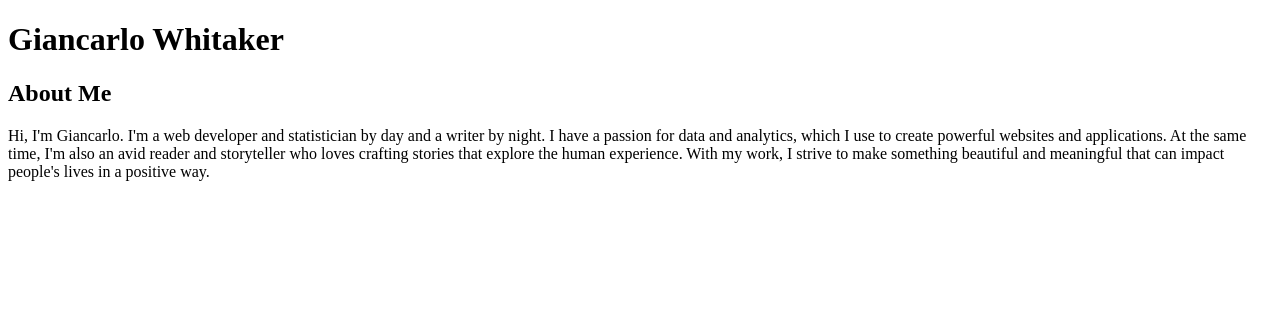
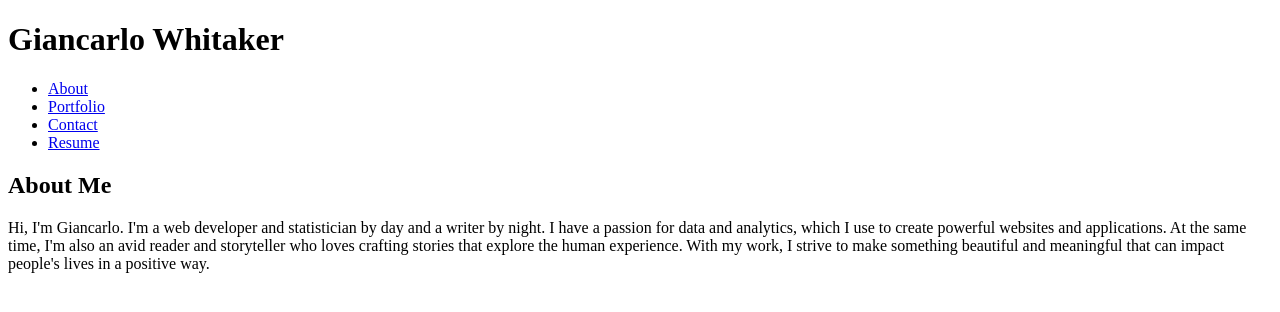
Before and after one commit to giancarlow333/react-portfolio, a React (Vite) app: page / in a window 1280 px wide. Shown: the top 312 px of the page. Built offline with nearby package versions, Linux system fonts and the light colour scheme.

Commit message:
Add functioning navbar

```diff
--- a/src/components/Header.jsx
+++ b/src/components/Header.jsx
@@ -1,10 +1,12 @@
-
+import Navigation from './Navigation';
 
 function Header () {
     return (
         <header>
             <h1>Giancarlo Whitaker</h1>
-            <nav></nav>
+            <nav>
+                <Navigation />
+            </nav>
         </header>
     );
 }
--- a/src/components/Navigation.jsx
+++ b/src/components/Navigation.jsx
@@ -1 +1,48 @@
 import { Link, useLocation } from 'react-router-dom';
+
+// Here we are using object destructuring assignment to pluck off our variables from the props object
+// We assign them to their own variable names
+function Navigation() {
+    const currentPage = useLocation().pathname;
+
+    return (
+      <ul>
+        <li>
+          <Link
+            to="/"
+            // This is a conditional (ternary) operator that checks to see if the current page is "Home"
+            // If it is, we set the current page to 'nav-link-active', otherwise we set it to 'nav-link'
+            className={currentPage === '/' ? 'nav-link active' : 'nav-link'}
+          >
+            About
+          </Link>
+        </li>
+        <li className="nav-item">
+          <Link
+            to="/Portfolio"
+            className={currentPage === '/Portfolio' ? 'nav-link active' : 'nav-link'}
+          >
+            Portfolio
+          </Link>
+        </li>
+        <li className="nav-item">
+          <Link
+            to="/Contact"
+            className={currentPage === '/Contact' ? 'nav-link active' : 'nav-link'}
+          >
+            Contact
+          </Link>
+        </li>
+        <li className="nav-item">
+          <Link
+            to="/Resume"
+            className={currentPage === '/Resume' ? 'nav-link active' : 'nav-link'}
+          >
+            Resume
+          </Link>
+        </li>
+      </ul>
+    );
+  }
+
+  export default Navigation;
```
Also changed, not shown: 1 other file (tests, documents, lock files or other folders).
